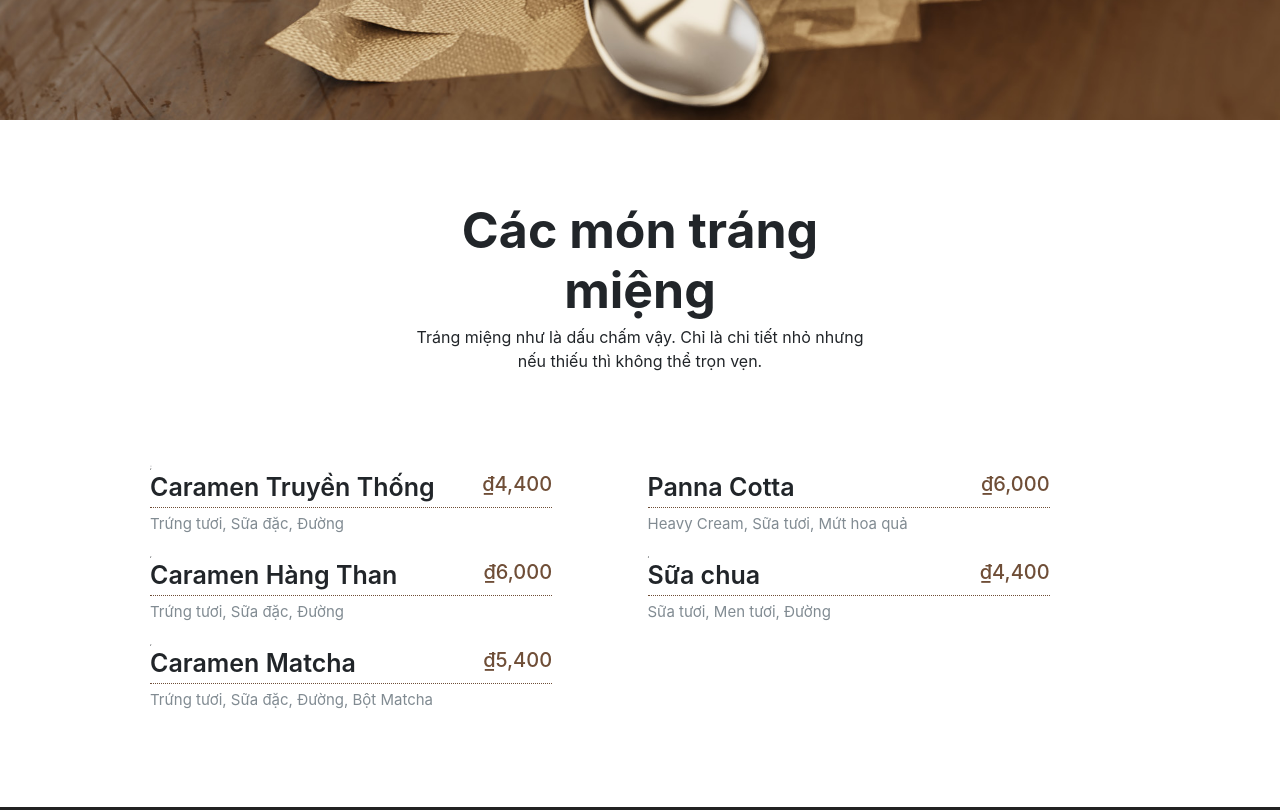
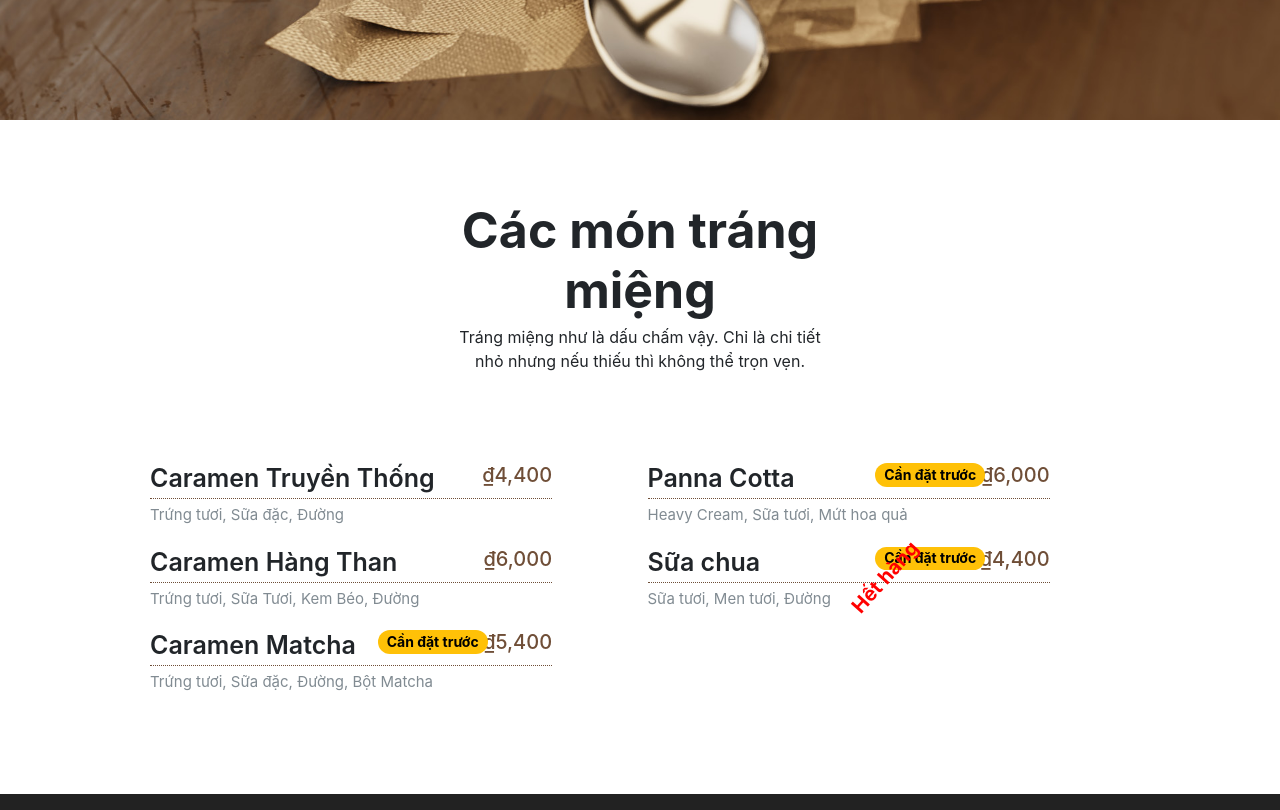
Before and after one commit to teomoney1999/caramensile_landingpage, a website with bundled scripts: page index.html in a window 1280 px wide. Shown: the part 680-1490 px from the top of the page. Built offline with nearby package versions, Linux system fonts and the light colour scheme.

Commit message:
add menu tag

```diff
--- a/components/menu.js
+++ b/components/menu.js
@@ -1,27 +1,42 @@
 import Item from "../components/menuItem.js";
+import { filterCommas } from "../helpers/parse-helpers.js";
 
 const MenuList = [
   {
     name: "Caramen Truyền Thống",
     price: 4400,
-    ingredients: "Trứng tươi, Sữa đặc, Đường"
+    ingredients: "Trứng tươi, Sữa đặc, Đường",
+    isOutOfStock: false,
+    doesNeedPreOrder: false
   },
   {
     name: "Caramen Hàng Than",
     price: 6000,
-    ingredients: "Trứng tươi, Sữa đặc, Đường"
+    ingredients: "Trứng tươi, Sữa Tươi, Kem Béo, Đường",
+    isOutOfStock: false,
+    doesNeedPreOrder: false
   },
   {
     name: "Caramen Matcha",
     price: 5400,
-    ingredients: "Trứng tươi, Sữa đặc, Đường, Bột Matcha"
+    ingredients: "Trứng tươi, Sữa đặc, Đường, Bột Matcha",
+    isOutOfStock: false,
+    doesNeedPreOrder: true
   },
   {
     name: "Panna Cotta",
     price: 6000,
-    ingredients: "Heavy Cream, Sữa tươi, Mứt hoa quả"
+    ingredients: "Heavy Cream, Sữa tươi, Mứt hoa quả",
+    isOutOfStock: false,
+    doesNeedPreOrder: true
   },
-  { name: "Sữa chua", price: 4400, ingredients: "Sữa tươi, Men tươi, Đường" }
+  {
+    name: "Sữa chua",
+    price: 4400,
+    ingredients: "Sữa tươi, Men tươi, Đường",
+    isOutOfStock: true,
+    doesNeedPreOrder: true
+  }
 ];
 
 const MenuContents = {
@@ -32,17 +47,18 @@ const MenuContents = {
 
 function Menu() {
   const half = Math.ceil(MenuList.length / 2);
+
   return `<section class="menu container margin">
     <div class="row menu__box">
       <h1 class="menu__box__title">${MenuContents.title}</h1>
       <p class="menu__box__description">${MenuContents.description}</p>
-    </div>;
+    </div>
     <div class="menu__row row">
       <div class="menu__col col-6">
-        ${MenuList.slice(0, half).map((item) => Item(item))}
+        ${filterCommas(MenuList.slice(0, half), Item)}
       </div>
       <div class="menu__col col-6">
-        ${MenuList.slice(half).map((item) => Item(item))}
+        ${filterCommas(MenuList.slice(half), Item)}
       </div>
     </div>
 </section>`;
--- a/components/menuItem.js
+++ b/components/menuItem.js
@@ -1,5 +1,28 @@
-function MenuItem({ name, price, ingredients, onClick }) {
+function MenuItem({
+  name,
+  price,
+  ingredients,
+  onClick,
+  isOutOfStock,
+  doesNeedPreOrder
+}) {
+  const outOfStock = "Hết hàng";
+  const preOrder = "Cần đặt trước";
+
   return `<div class="menu-item col" >
+   ${
+     isOutOfStock
+       ? `<div class="menu-item__out-of-stock">${outOfStock}</div>`
+       : ``
+   }
+   ${
+     doesNeedPreOrder
+       ? `<div class="menu-item__pre-order badge text-bg-warning rounded-pill" data-bs-custom-class="custom-tooltip"
+            data-bs-toggle="tooltip" data-bs-placement="bottom" data-bs-title="Tooltip on bottom">
+              ${preOrder}
+          </div>`
+       : ``
+   }
    <div class="menu-item__info" onClick=${onClick}>
     <h1 class="menu-item__info__name">${name}</h1>
     <h2 class="menu-item__info__price">${price.toLocaleString("vn-VN", {
--- /dev/null
+++ b/helpers/parse-helpers.js
@@ -0,0 +1,11 @@
+export function filterCommas(
+  items,
+  viewObj,
+  pattern = /<\/div>,<div/gi,
+  replacement = "</div><div"
+) {
+  return items
+    .map((item) => viewObj(item))
+    .toString()
+    .replaceAll(pattern, replacement);
+}
--- a/index.html
+++ b/index.html
@@ -20,7 +20,8 @@
     />
   </head>
   <body>
-
+    <div id="modal"></div>
+    <div id="root"></div>
     <script type="module" src="index.js"></script>
     <script
       src="https://cdn.jsdelivr.net/npm/bootstrap@5.2.2/dist/js/bootstrap.bundle.min.js"
--- a/sass/components/_menu.scss
+++ b/sass/components/_menu.scss
@@ -4,20 +4,38 @@
   &__box {
     width: 50%;
     text-align: center;
+    justify-content: center;
     margin: 0 auto $default-margin auto !important;
     &__title {
       font-size: 5rem;
       font-weight: 700;
     }
     &__description {
+      width: 80% !important;
       font-size: 1.6rem;
     }
   }
 }
 
 .menu-item {
-  margin-bottom: 1.5rem;
+  position: relative;
+  margin-bottom: 2rem;
   cursor: pointer;
+  &__out-of-stock {
+    position: absolute;
+    font-size: 2rem;
+    color: red;
+    rotate: -48deg;
+    top: 25%;
+    left: 40%;
+    font-weight: 700;
+    z-index: 10;
+  }
+  &__pre-order {
+    position: absolute;
+    right: 30%;
+    font-size: 1.4rem !important;
+  }
   &__info {
     display: flex;
     justify-content: space-between;
@@ -47,11 +65,10 @@ $menu-margin-bottom: 1.5rem;
     &__col {
       display: inline-grid;
       width: 100% !important;
-      margin-bottom: $menu-margin-bottom;
+      // margin-bottom: $menu-margin-bottom;
     }
     &__box {
       width: 90%;
-      justify-content: center;
       margin: 0 auto 3rem auto !important;
       &__title {
         margin-bottom: $menu-margin-bottom;
@@ -64,6 +81,15 @@ $menu-margin-bottom: 1.5rem;
   }
 
   .menu-item {
+    &__out-of-stock {
+      left: 45%;
+      rotate: -45deg;
+    }
+    &__pre-order {
+      right: 16%;
+      top: 2%;
+      font-size: 1.2rem !important;
+    }
     &__info {
       width: 100%;
       &__name {
@@ -75,9 +101,6 @@ $menu-margin-bottom: 1.5rem;
       }
     }
     &__price {
-
     }
   }
-
-
 }
```
Also changed, not shown: styles/main.css.
